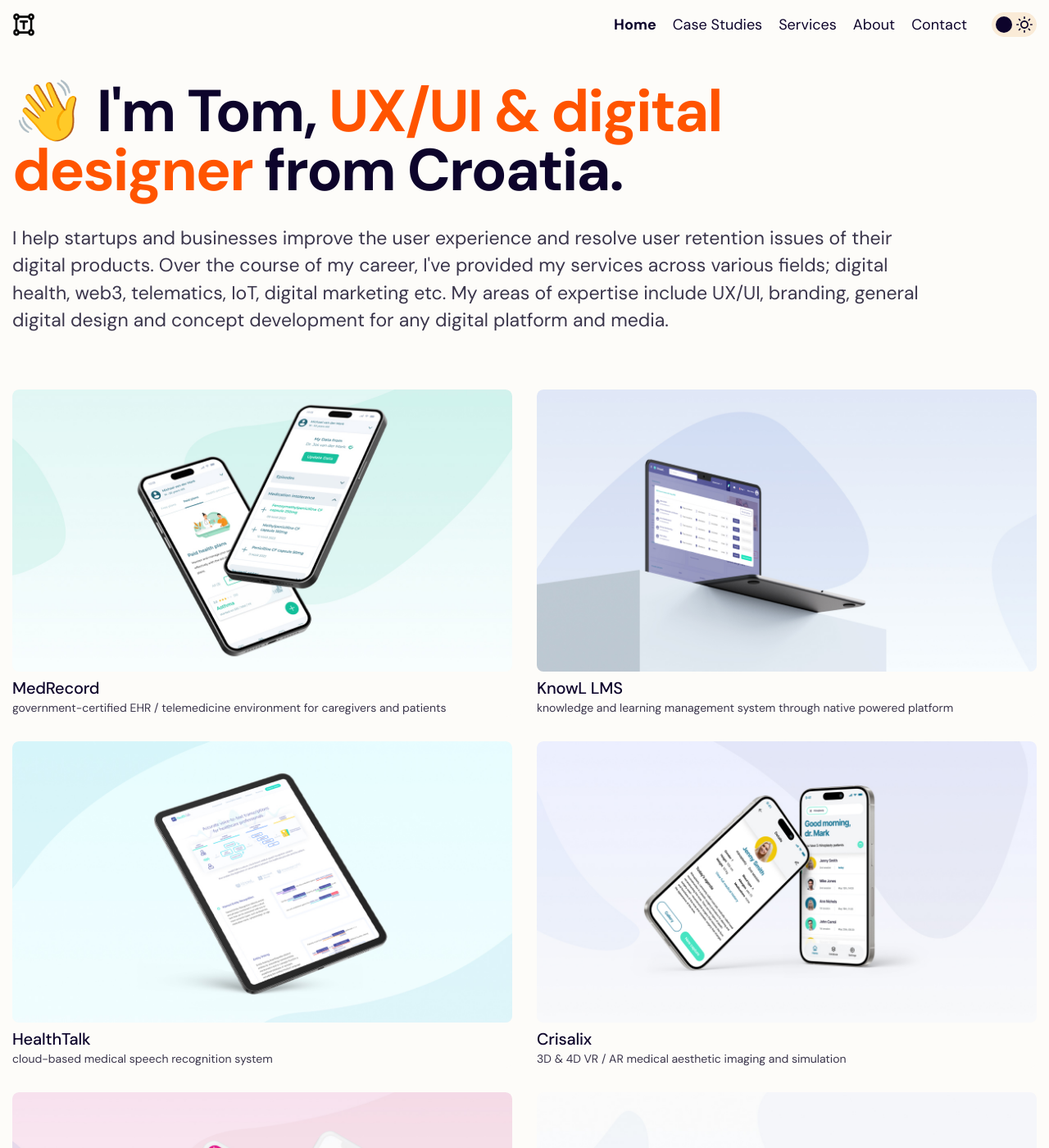
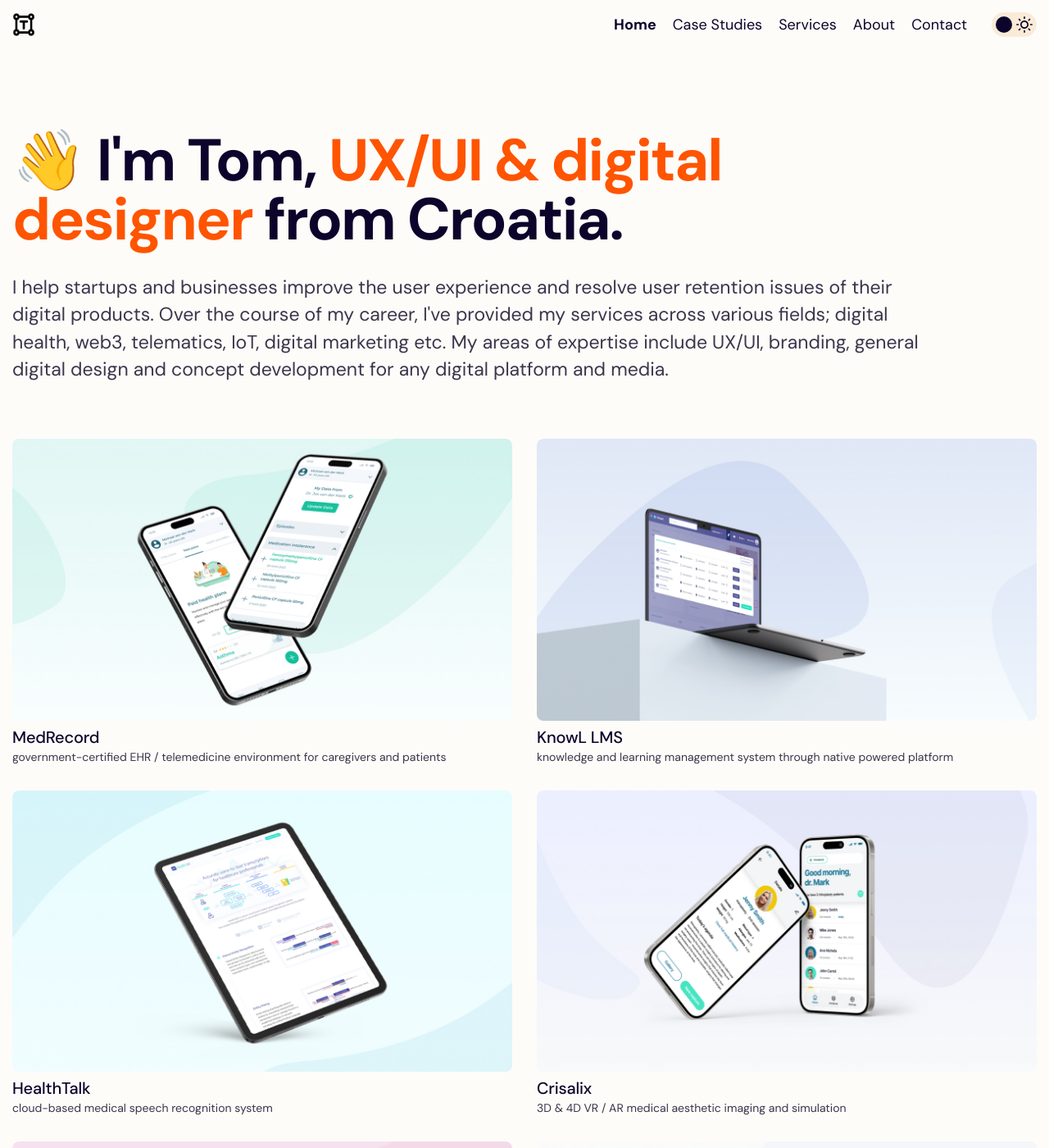
Before and after one commit to tmuxweb/tarheel, a Jekyll site: the page built from pages/home.md, in a window 1280 px wide and 1400 px high. Shown: the whole window at 82% size. Built offline with Jekyll 4.4.1, drawn with Linux system fonts in a browser that asks for light colours.

Commit message:
sec fix 2

```diff
--- a/_sass/framework/zerostatic/_section.scss
+++ b/_sass/framework/zerostatic/_section.scss
@@ -7,7 +7,7 @@
     padding-bottom: var(--section-padding);
   }
   @include media-breakpoint-up(lg) {
-    padding-top: calc(var(--section-padding) * 5);
+    padding-top: calc(var(--section-padding) * 8);
     padding-bottom: var(--section-padding);
   }
   .section-heading {
```
